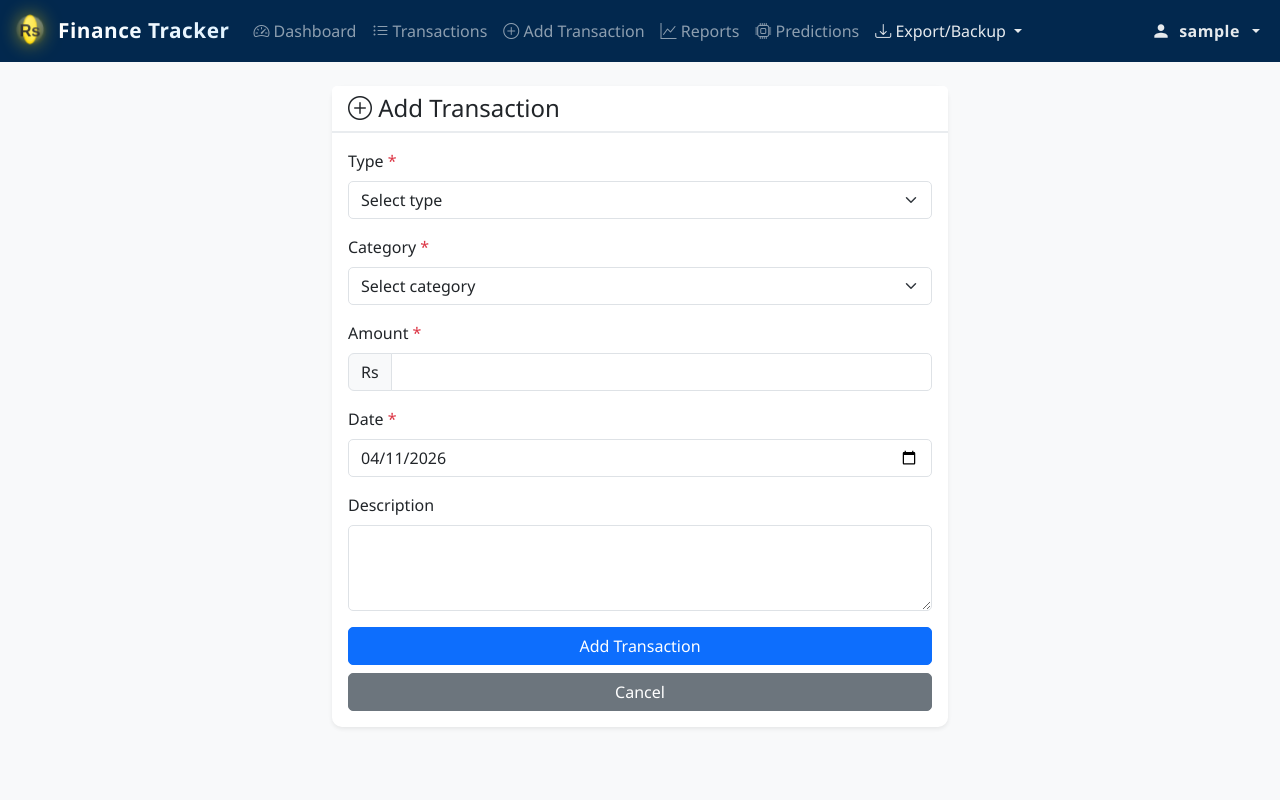
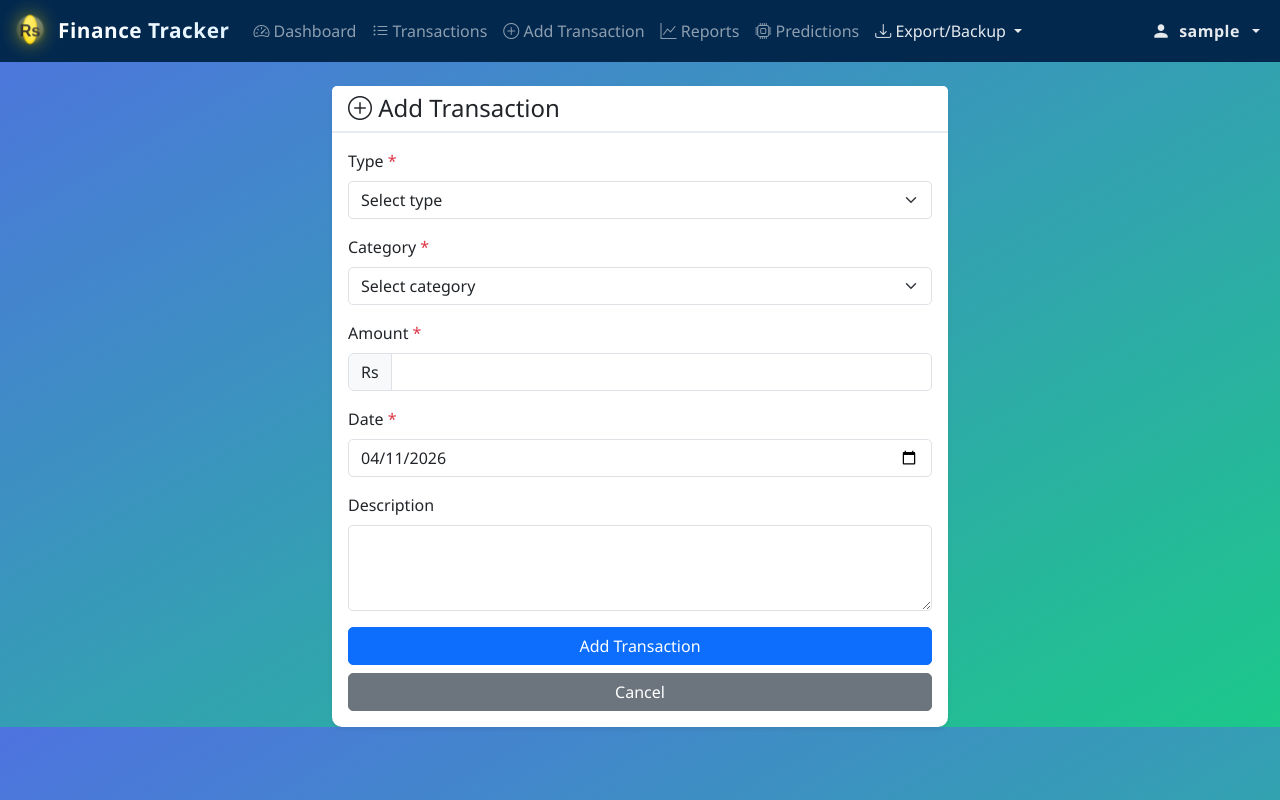
Before and after one commit to Anny-bit5/Personal-Finance-Tracker, a Flask app: page /add_transaction in a window 1280 px wide. Run offline with Flask 3, Linux system fonts and the light colour scheme; the visitor is signed in with stand-in values (Sample User, id 1); data comes from the database, SQL or seed files in the repository; some libraries are stand-ins or nearby versions.

Commit message:
i have updated base file

```diff
--- a/templates/base.html
+++ b/templates/base.html
@@ -9,7 +9,7 @@
     <link rel="stylesheet" href="{{ url_for('static', filename='css/style.css') }}">
     {% block extra_css %}{% endblock %}
 </head>
-<body>
+<body style="background:linear-gradient(150deg, #4e73df, #1cc88a);">
     {% if current_user.is_authenticated %}
     <nav class="navbar navbar-expand-lg navbar-dark" style="background-color: #02284e;">
         <div class="container-fluid">
```
